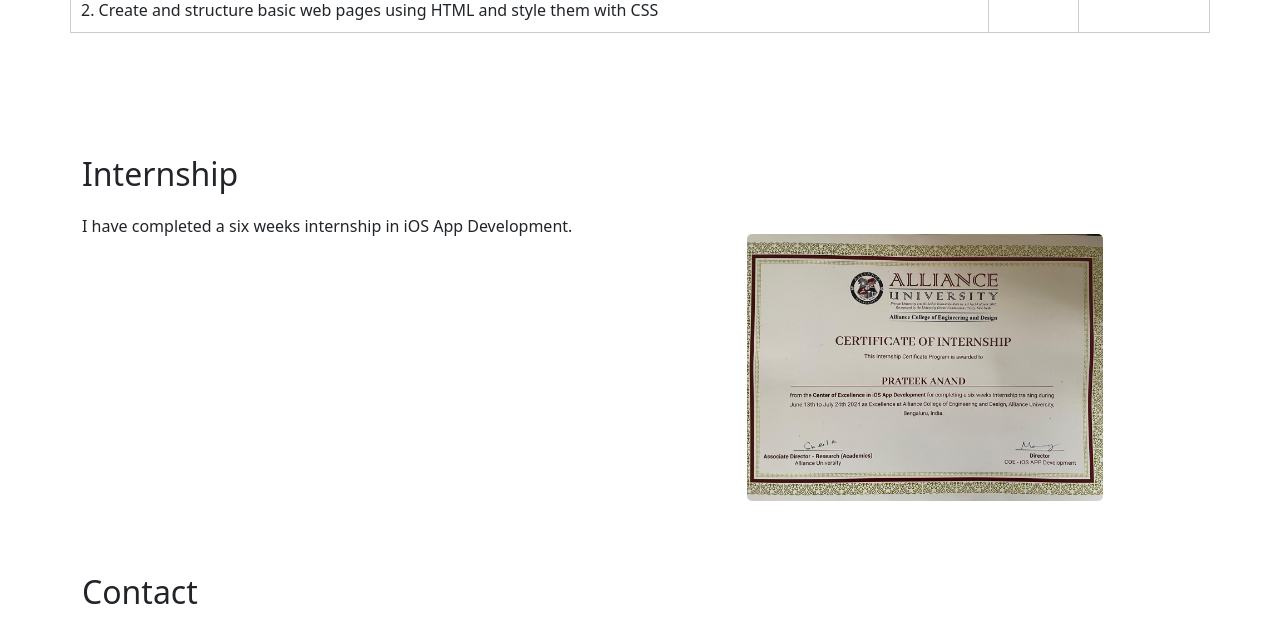
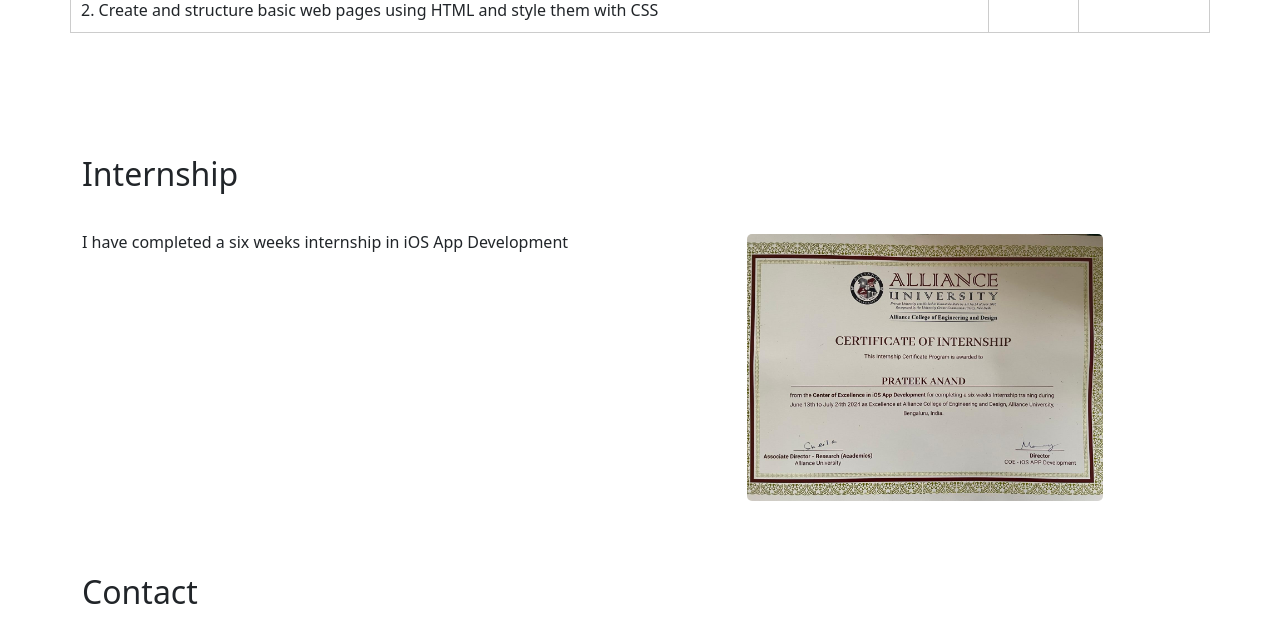
Before and after one commit to prateekanand23/Portfolio, a plain HTML site: page index.html in a window 1280 px wide. Shown: the part 2110-2727 px from the top of the page. Drawn offline with nearby package versions, Linux system fonts and the light colour scheme.

Commit message:
Update index.html

```diff
--- a/index.html
+++ b/index.html
@@ -198,7 +198,7 @@ chart in Python within Power BI
     <div class="row">
         <div class="col-6">
             <p>
-                I have completed a six weeks internship in iOS App Development.
+               <h4></h4> I have completed a six weeks internship in iOS App Development</h4>
             </p>
         </div>
         <div class="col-4 offset-1">
```
